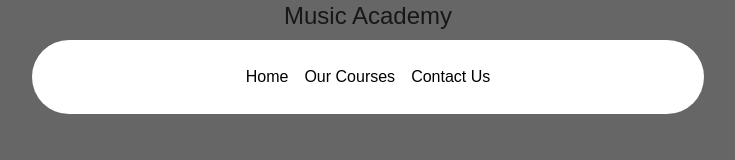
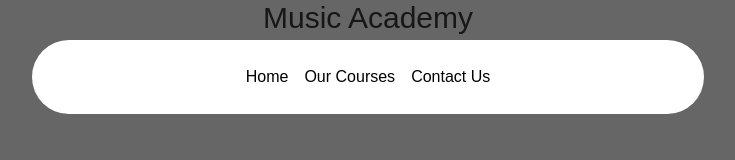
Before and after one commit to rajscriptsGH/Music-Academy, a Next.js app: page / in a window 1280 px wide. Shown: the top 160 px of the page, without its empty margins (272-1007 px from the left). Built offline with nearby package versions, Linux system fonts and the light colour scheme.

Commit message:
home updated

```diff
--- a/src/app/page.tsx
+++ b/src/app/page.tsx
@@ -3,7 +3,7 @@ import Image from "next/image";
 export default function Home() {
   return (
     <main className="min-h-screen bg-black/60 antialiased bg-grid-white/[0.02]">
-      <h1 className="text-2xl text-center">Music Academy</h1>
+      <h1 className="text-3xl text-center">Music Academy</h1>
     </main>
   );
 }
```
